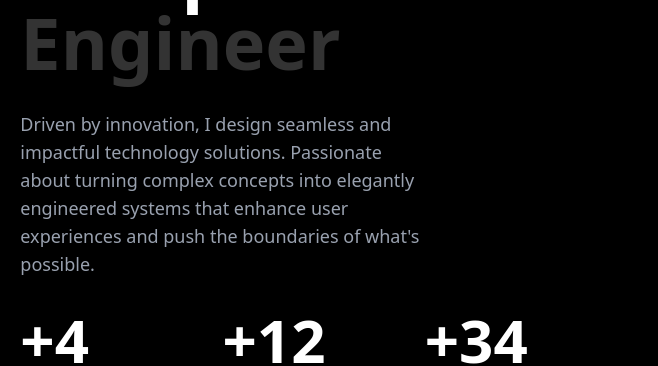
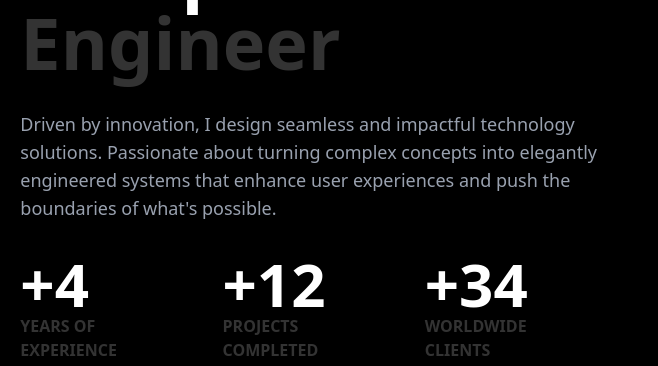
Before and after one commit to SAMUELMUCHIRI/samuelmuchiri.github.io, a website: page index.html in a window 1280 px wide. Shown: the part 266-632 px from the top of the page, 480-1138 px from the left. Drawn offline with Linux system fonts and the light colour scheme.

Commit message:
resizing textand centering the site

```diff
--- a/index.html
+++ b/index.html
@@ -10,7 +10,7 @@
   <link rel="icon" href="favicon.svg" type="image/svg+xml">
 
 </head>
-<body class="bg-black text-white container w-auto  lg:place-content-center lg:mx-auto flex grid grid-cols-1">
+<body class="bg-black text-white container justify-self-center  lg:place-content-center lg:mx-auto flex grid grid-cols-1">
 
     <div class=" flex justify-center mt-6 max-w-screen justify-self-center ">
         <nav class="bg-white/10 p-2 rounded-xl flex justify-between">
@@ -106,7 +106,7 @@
         </div>
         <div class="bg-inherit h-auto rounded-xl p-2 lg:col-span-2 col-span-1">
             <H1 class="lg:text-7xl text-2xl font-bold">Electronic and Computer<P class="text-white/20">Engineer</P> </H1>
-            <p class="text-gray-400 lg:mt-8 mt-4 lg:text-lg text-sm  w-2/3">Driven by innovation, I design seamless and impactful technology solutions. Passionate about turning complex concepts into elegantly engineered systems that enhance user experiences and push the boundaries of what's possible.</p>
+            <p class="text-gray-400 lg:mt-8 mt-4 lg:text-lg text-sm  w-full">Driven by innovation, I design seamless and impactful technology solutions. Passionate about turning complex concepts into elegantly engineered systems that enhance user experiences and push the boundaries of what's possible.</p>
             <div class="grid grid-cols-3 lg:mt-8 mt-4">
                 <div>
                     <h1  class="lg:text-6xl text-3xl font-extrabold">+4</h1>
```
Also changed, not shown: src/output.css.
